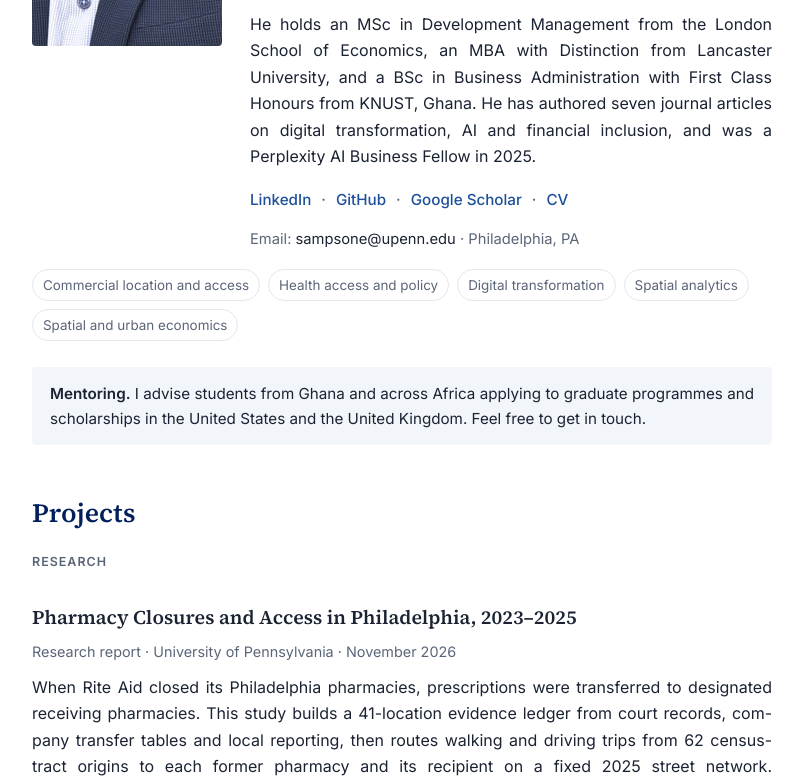
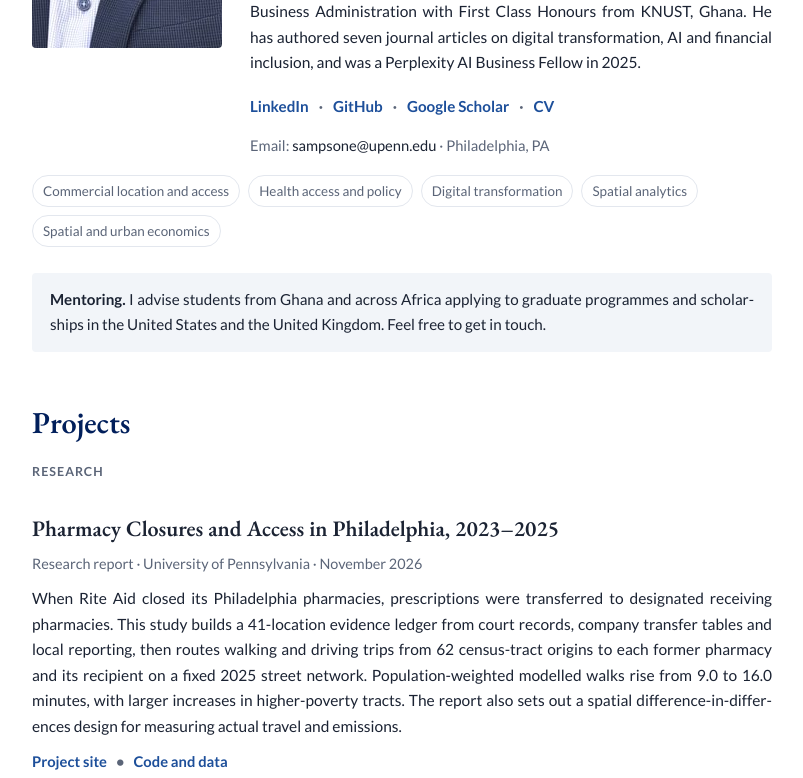
Before and after one commit to emmanuelsampson-prog/emmanuelsampson-prog.github.io, a plain HTML site: page index.html in a window 1280 px wide. Shown: the part 627-1405 px from the top of the page, without its empty margins (238-1041 px from the left). Drawn offline with nearby package versions, Linux system fonts and the light colour scheme.

Commit message:
Switch to EB Garamond headings and Lato body text
Co-Authored-By: Claude Opus 5.5 <noreply@anthropic.com>
Claude-Session: https://claude.ai/code/session_017YrYn4ydT8E98jxy1kXvSG

```diff
--- a/index.html
+++ b/index.html
@@ -8,14 +8,14 @@
 <meta name="description" content="Emmanuel Amissah Sampson: urban spatial analytics, commercial location and access, health access and digital transformation. University of Pennsylvania.">
 <link rel="preconnect" href="https://fonts.googleapis.com">
 <link rel="preconnect" href="https://fonts.gstatic.com" crossorigin>
-<link rel="stylesheet" href="https://fonts.googleapis.com/css2?family=Source+Serif+4:opsz,wght@8..60,500;8..60,600&family=Inter:wght@400;500;600&display=swap">
+<link rel="stylesheet" href="https://fonts.googleapis.com/css2?family=EB+Garamond:wght@500;600&family=Lato:wght@400;700&display=swap">
 <style>
 /* Layout: one calm reading column, sticky name bar, figures full-column under each project. */
 :root{
   --bg:#ffffff; --fg:#1b2333; --muted:#5b6578; --rule:#e3e7ee;
   --accent:#011f5b; --link:#1d4f9a; --chip:#f2f5f9; --figure:#ffffff;
-  --serif:"Source Serif 4", Georgia, "Times New Roman", serif;
-  --sans:Inter, system-ui, -apple-system, "Segoe UI", Roboto, sans-serif;
+  --serif:"EB Garamond", Garamond, Georgia, "Times New Roman", serif;
+  --sans:Lato, system-ui, -apple-system, "Segoe UI", Roboto, sans-serif;
   --col:780px;
 }
 @media (prefers-color-scheme: dark){:root:not([data-theme="light"]){
@@ -28,7 +28,7 @@
 *{box-sizing:border-box}
 html{scroll-behavior:smooth;scroll-padding-top:72px}
 @media (prefers-reduced-motion: reduce){html{scroll-behavior:auto}}
-body{margin:0;background:var(--bg);color:var(--fg);font:16px/1.65 var(--sans);-webkit-font-smoothing:antialiased}
+body{margin:0;background:var(--bg);color:var(--fg);font:15.5px/1.65 var(--sans);-webkit-font-smoothing:antialiased}
 body::before{content:"";position:fixed;inset:0 0 auto;height:env(safe-area-inset-top,0px);z-index:10;background:var(--bg)}
 a{color:var(--link);text-decoration:none}
 a:hover{text-decoration:underline;text-underline-offset:3px}
@@ -38,15 +38,15 @@ a:focus-visible{outline:2px solid var(--link);outline-offset:2px;border-radius:2
 /* top bar */
 header.bar{position:sticky;top:env(safe-area-inset-top,0px);z-index:5;background:var(--bg);border-bottom:1px solid var(--rule)}
 header.bar .wrap{display:flex;flex-wrap:wrap;align-items:baseline;justify-content:space-between;gap:6px 24px;padding-block:14px}
-.brand{font:600 1.15rem/1.2 var(--serif);color:var(--accent)}
+.brand{font:600 1.35rem/1.2 var(--serif);color:var(--accent)}
 .brand:hover{text-decoration:none}
 nav{display:flex;flex-wrap:wrap;gap:4px 20px;font-size:.92rem}
 nav a{color:var(--muted)}
 nav a:hover{color:var(--fg);text-decoration:none}
 
 section{padding-block:44px 8px}
-h2{font:600 1.65rem/1.25 var(--serif);color:var(--accent);margin:0 0 22px;text-wrap:balance}
-h3{font:600 1.22rem/1.3 var(--serif);margin:0;text-wrap:balance}
+h2{font:600 1.9rem/1.2 var(--serif);color:var(--accent);margin:0 0 22px;text-wrap:balance}
+h3{font:600 1.38rem/1.25 var(--serif);margin:0;text-wrap:balance}
 p{margin:0}
 
 /* bio */
@@ -55,7 +55,7 @@ p{margin:0}
 .bio .text{display:grid;gap:14px}
 .role{font-size:.95rem;color:var(--muted)}
 .role strong{color:var(--fg);font-weight:600}
-.links{display:flex;flex-wrap:wrap;gap:6px 0;font-size:.95rem;font-weight:500;margin-top:4px}
+.links{display:flex;flex-wrap:wrap;gap:6px 0;font-size:.95rem;font-weight:700;margin-top:4px}
 .links a+a::before{content:"·";color:var(--muted);padding:0 10px;display:inline-block}
 .contact{font-size:.92rem;color:var(--muted)}
 .contact code{font:inherit;color:var(--fg);user-select:all}
@@ -69,7 +69,7 @@ p{margin:0}
 .project:first-of-type{border-top:0}
 .meta{font-size:.9rem;color:var(--muted)}
 .status{display:inline-block;font-size:.75rem;font-weight:600;letter-spacing:.04em;padding:1px 8px;border-radius:999px;background:var(--chip);color:var(--muted);margin-left:6px;vertical-align:1px}
-.plinks{font-size:.92rem;font-weight:500}
+.plinks{font-size:.92rem;font-weight:700}
 .plinks a+a::before{content:"•";color:var(--muted);padding:0 9px;display:inline-block}
 figure{margin:6px 0 0;background:var(--figure);border:1px solid var(--rule);border-radius:4px;padding:10px}
 figure img{display:block;width:100%;height:auto;max-height:420px;object-fit:contain}
@@ -77,7 +77,7 @@ figure img{display:block;width:100%;height:auto;max-height:420px;object-fit:cont
 /* field work */
 .field{display:grid;grid-template-columns:repeat(2,minmax(0,1fr));gap:26px 32px;margin-top:6px}
 .field div{display:grid;gap:4px;align-content:start}
-.field h4{margin:0;font:600 1.02rem/1.35 var(--serif)}
+.field h4{margin:0;font:600 1.18rem/1.3 var(--serif)}
 .field p{font-size:.94rem}
 .countries{font-size:.94rem;color:var(--muted);margin-bottom:22px}
 
@@ -85,7 +85,7 @@ figure img{display:block;width:100%;height:auto;max-height:420px;object-fit:cont
 .pubs{list-style:none;margin:0;padding:0;display:grid;gap:22px}
 .pubs li{display:grid;grid-template-columns:52px minmax(0,1fr);gap:16px}
 .year{font-size:.88rem;color:var(--muted);font-variant-numeric:tabular-nums;padding-top:2px}
-.pubs .t{font-weight:500}
+.pubs .t{font-weight:700}
 .pubs .a,.pubs .v{font-size:.92rem;color:var(--muted)}
 .pubs .a b{color:var(--fg);font-weight:600}
 .pubs .v i{color:var(--fg)}
@@ -93,7 +93,7 @@ figure img{display:block;width:100%;height:auto;max-height:420px;object-fit:cont
 
 /* cv */
 .cv-row{display:flex;flex-wrap:wrap;gap:12px;align-items:center}
-.btn{display:inline-block;padding:9px 16px;border:1px solid var(--accent);border-radius:4px;color:var(--accent);font-weight:500;font-size:.95rem}
+.btn{display:inline-block;padding:9px 16px;border:1px solid var(--accent);border-radius:4px;color:var(--accent);font-weight:700;font-size:.95rem}
 .btn:hover{background:var(--accent);color:var(--bg);text-decoration:none}
 .edu{list-style:none;padding:0;margin:22px 0 0;display:grid;gap:10px}
 .edu li{display:grid;grid-template-columns:52px minmax(0,1fr);gap:16px;font-size:.95rem}
@@ -109,7 +109,7 @@ footer .wrap{padding-block:22px 34px;font-size:.86rem;color:var(--muted);display
   .bio img{width:150px}
   .field{grid-template-columns:1fr}
   .pubs li,.edu li{grid-template-columns:1fr;gap:2px}
-  h2{font-size:1.45rem}
+  h2{font-size:1.65rem}
 }
 </style>
 </head>
```
